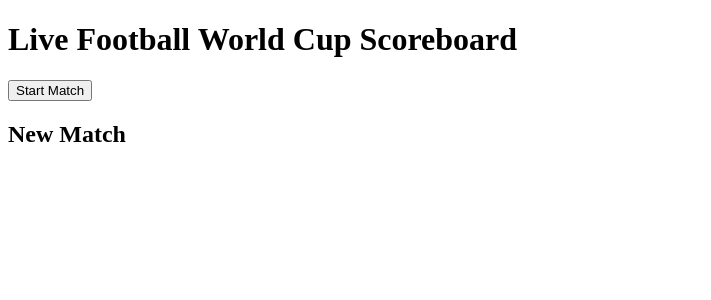
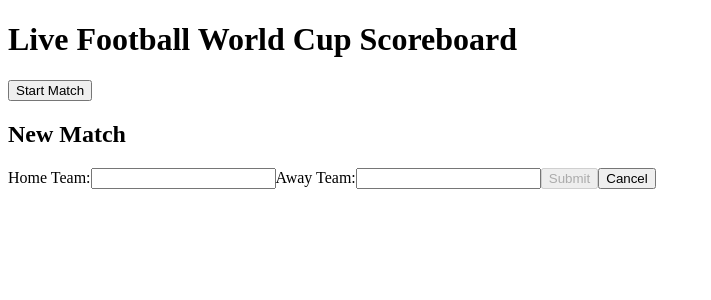
Before and after one commit to muratsesen/scoreboard, a React (Create React App) app: page / in a window 1280 px wide. Both pictures are taken after a click on the button "Start Match". Shown: the top 300 px of the page, without its empty margins (0-711 px from the left). Built offline with nearby package versions, Linux system fonts and the light colour scheme.

Commit message:
new match form crated with tests

```diff
--- a/src/App.tsx
+++ b/src/App.tsx
@@ -1,16 +1,56 @@
 import React from 'react';
+import { MatchImpl, NewMatchFormProps } from './types';
 
 function App() {
   const [showNewMatchForm, setShowNewMatchForm] = React.useState(false)
   const [match, setMatch] = React.useState()
+
+  function startMatch() {
+
+  }
   return (
     <div>
       <h1>Live Football World Cup Scoreboard</h1>
-      <button onClick={()=>setShowNewMatchForm(true)}>Start Match</button>
+      <button onClick={() => setShowNewMatchForm(true)}>Start Match</button>
 
-      {showNewMatchForm && <h2>New Match</h2>}
+      {showNewMatchForm && <NewMatchForm onSubmit={startMatch} onCancel={() => setShowNewMatchForm(false)} />}
     </div>
   );
 }
 
+
+export function NewMatchForm({ onSubmit, onCancel }: NewMatchFormProps) {
+  const [homeTeam, setHomeTeam] = React.useState("")
+  const [awayTeam, setAwayTeam] = React.useState("")
+
+  function submitMatch() {
+    const _homeTeam = {
+      name: homeTeam,
+      score: 0
+    };
+    const _awayTeam = {
+      name: awayTeam,
+      score: 0
+    };
+
+    const exampleMatch: MatchImpl = new MatchImpl( _homeTeam, _awayTeam, new Date('2011-11-11T12:00:00.000Z'));
+
+    onSubmit(exampleMatch);
+  }
+  const isSubmitDisabled = homeTeam.length === 0 || awayTeam.length === 0;
+  return (
+    <div>
+      <h2>New Match</h2>
+      <label htmlFor="homeTeam">Home Team:
+        <input value={homeTeam} onChange={(e) => setHomeTeam(e.target.value)} type="text" id="homeTeam" /></label>
+
+      <label htmlFor="awayTeam">Away Team:
+        <input value={awayTeam} onChange={(e) => setAwayTeam(e.target.value)} type="text" id="awayTeam" /></label>
+
+      <button onClick={submitMatch} disabled={isSubmitDisabled}>Submit</button>
+      <button onClick={onCancel}>Cancel</button>
+    </div>
+  )
+}
+
 export default App;
```
Also changed, not shown: 1 other file (tests, documents, lock files or other folders).
